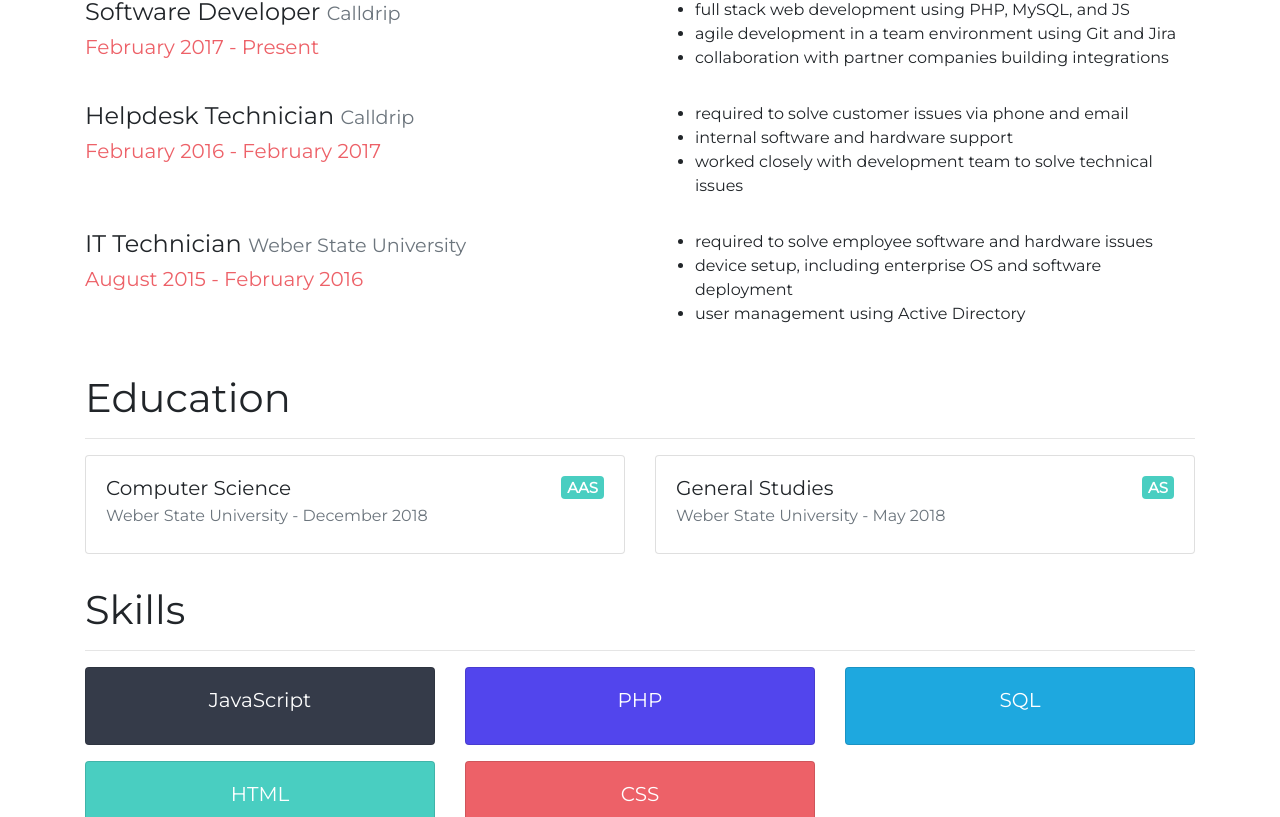
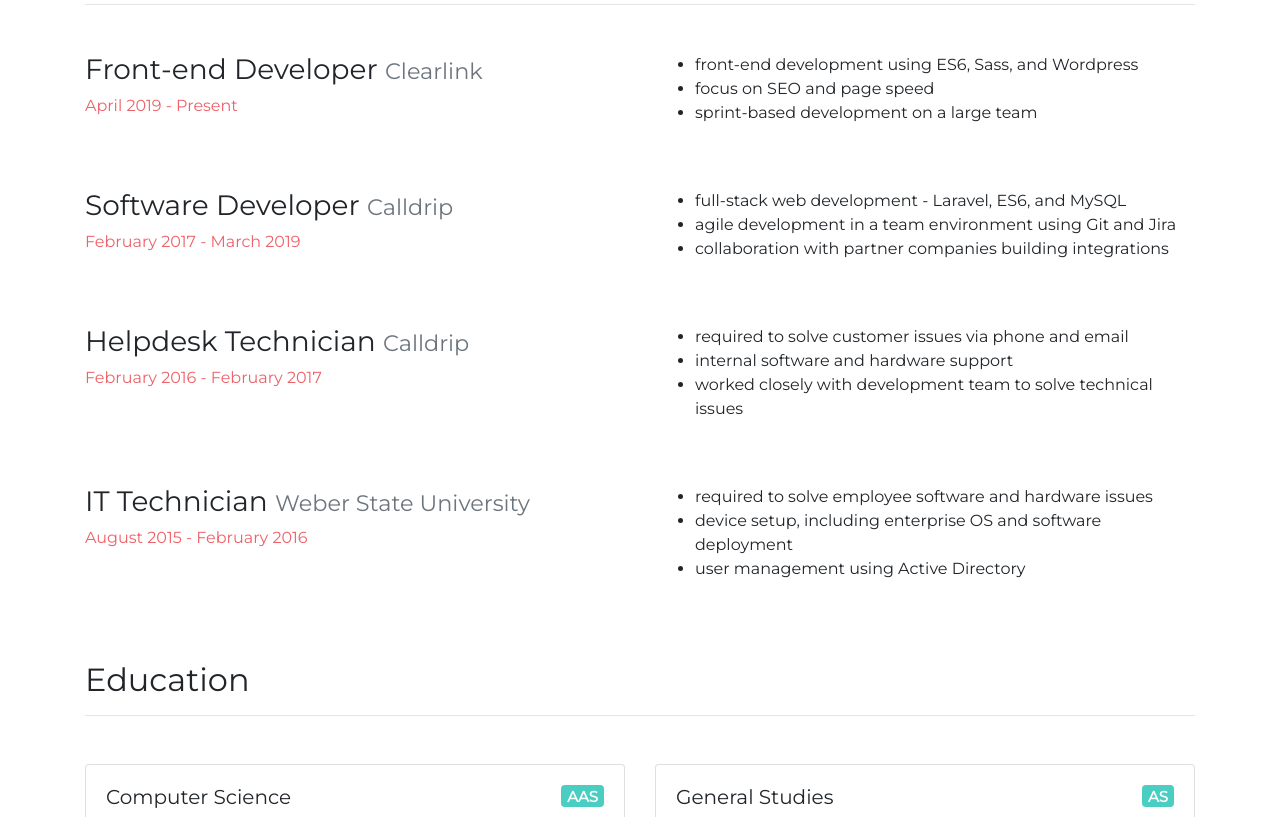
Before and after one commit to carstonhenderson/carstonhenderson.github.io, a website: page index.html in a window 1280 px wide. Shown: the part 512-1329 px from the top of the page. Drawn offline with nearby package versions, Linux system fonts and the light colour scheme.

Commit message:
Update experience and skills, section spacing

```diff
--- a/index.html
+++ b/index.html
@@ -27,6 +27,7 @@
                     <span aria-hidden="true">&times;</span>
                 </button>
             </div>
+
             <div class="modal-body">
                 <div class="list-group">
                     <a href="https://github.com/carstonhenderson" class="list-group-item list-group-item-action">
@@ -49,7 +50,7 @@
 
 <div class="container">
     <div class="row">
-        <main class="col py-3" role="main">
+        <main class="col py-5" role="main">
             <section class="jumbotron">
                 <h1 class="display-4">Nice to see you. 👀</h1>
                 <p class="lead">
@@ -61,42 +62,59 @@
 
             <section class="row">
                 <div class="col-12">
-                    <h1 class="mt-3">Experience</h1>
-                    <hr class="my-3">
+                    <h2 class="my-3">Experience</h2>
+                    <hr class="mb-5">
                 </div>
+
                 <div class="col-md-6">
-                    <h4>Software Developer
+                    <h3>Front-end Developer
+                        <small class="text-muted">Clearlink</small>
+                    </h3>
+                    <p class="text-danger">April 2019 - Present</p>
+                </div>
+                <div class="col-md-6 mb-5">
+                    <ul>
+                        <li>front-end development using ES6, Sass, and Wordpress</li>
+                        <li>focus on SEO and page speed</li>
+                        <li>sprint-based development on a large team</li>
+                    </ul>
+                </div>
+
+                <div class="col-md-6">
+                    <h3>Software Developer
                         <small class="text-muted">Calldrip</small>
-                    </h4>
-                    <h5 class="text-danger">February 2017 - Present</h5>
+                    </h3>
+                    <p class="text-danger">February 2017 - March 2019</p>
                 </div>
-                <div class="col-md-6 mb-3">
+                <div class="col-md-6 mb-5">
                     <ul>
-                        <li>full stack web development using PHP, MySQL, and JS</li>
+                        <li>full-stack web development - Laravel, ES6, and MySQL</li>
                         <li>agile development in a team environment using Git and Jira</li>
                         <li>collaboration with partner companies building integrations</li>
                     </ul>
                 </div>
+
                 <div class="col-md-6">
-                    <h4>Helpdesk Technician
+                    <h3>Helpdesk Technician
                         <small class="text-muted">Calldrip</small>
-                    </h4>
-                    <h5 class="text-danger">February 2016 - February 2017</h5>
+                    </h3>
+                    <p class="text-danger">February 2016 - February 2017</p>
                 </div>
-                <div class="col-md-6 mb-3">
+                <div class="col-md-6 mb-5">
                     <ul>
                         <li>required to solve customer issues via phone and email</li>
                         <li>internal software and hardware support</li>
                         <li>worked closely with development team to solve technical issues</li>
                     </ul>
                 </div>
+
                 <div class="col-md-6">
-                    <h4>IT Technician
+                    <h3>IT Technician
                         <small class="text-muted">Weber State University</small>
-                    </h4>
-                    <h5 class="text-danger">August 2015 - February 2016 </h5>
+                    </h3>
+                    <p class="text-danger">August 2015 - February 2016 </p>
                 </div>
-                <div class="col-md-6 mb-3">
+                <div class="col-md-6 mb-5">
                     <ul>
                         <li>required to solve employee software and hardware issues</li>
                         <li>device setup, including enterprise OS and software deployment</li>
@@ -107,22 +125,24 @@
 
             <section class="row">
                 <div class="col-12">
-                    <h1 class="mt-3">Education</h1>
-                    <hr class="my-3">
+                    <h2 class="my-3">Education</h2>
+                    <hr class="mb-5">
                 </div>
+
                 <div class="col-md-6">
                     <div class="card mb-3">
                         <div class="card-body">
                             <h5 class="card-title">Computer Science <span class="badge badge-success text-white float-right">AAS</span></h5>
-                            <h6 class="card-subtitle text-muted mb-2">Weber State University - December 2018</h6>
+                            <p class="card-subtitle text-muted mb-2">Weber State University - December 2018</p>
                         </div>
                     </div>
                 </div>
+
                 <div class="col-md-6">
-                    <div class="card mb-3">
+                    <div class="card mb-5">
                         <div class="card-body">
                             <h5 class="card-title">General Studies <span class="badge badge-success text-white float-right">AS</span></h5>
-                            <h6 class="card-subtitle text-muted mb-2">Weber State University - May 2018</h6>
+                            <p class="card-subtitle text-muted mb-2">Weber State University - May 2018</p>
                         </div>
                     </div>
                 </div>
@@ -130,41 +150,46 @@
 
             <section class="row">
                 <div class="col-12">
-                    <h1 class="mt-3">Skills</h1>
-                    <hr class="my-3">
+                    <h1 class="my-3">Skills</h1>
+                    <hr class="mb-5">
                 </div>
+
                 <div class="col-md-6 col-lg-4">
                     <div class="card text-white bg-secondary mb-3">
                         <div class="card-body">
-                            <h5 class="card-title text-center">JavaScript</h5>
+                            <h5 class="card-title text-center m-0">JavaScript <small>(ES6)</small></h5>
                         </div>
                     </div>
                 </div>
+
                 <div class="col-md-6 col-lg-4">
                     <div class="card text-white bg-primary mb-3">
                         <div class="card-body">
-                            <h5 class="card-title text-center">PHP</h5>
+                            <h5 class="card-title text-center m-0">PHP</h5>
                         </div>
                     </div>
                 </div>
+
                 <div class="col-md-6 col-lg-4">
                     <div class="card text-white bg-info mb-3">
                         <div class="card-body">
-                            <h5 class="card-title text-center">SQL</h5>
+                            <h5 class="card-title text-center m-0">SQL <small>(PostgreSQL, MySQL)</small></h5>
                         </div>
                     </div>
                 </div>
+
                 <div class="col-md-6 col-lg-4">
                     <div class="card text-white bg-success mb-3">
                         <div class="card-body">
-                            <h5 class="card-title text-center">HTML</h5>
+                            <h5 class="card-title text-center m-0">Vue</h5>
                         </div>
                     </div>
                 </div>
+
                 <div class="col-md-6 col-lg-4">
                     <div class="card text-white bg-danger mb-3">
                         <div class="card-body">
-                            <h5 class="card-title text-center">CSS</h5>
+                            <h5 class="card-title text-center m-0">Laravel</h5>
                         </div>
                     </div>
                 </div>
```
